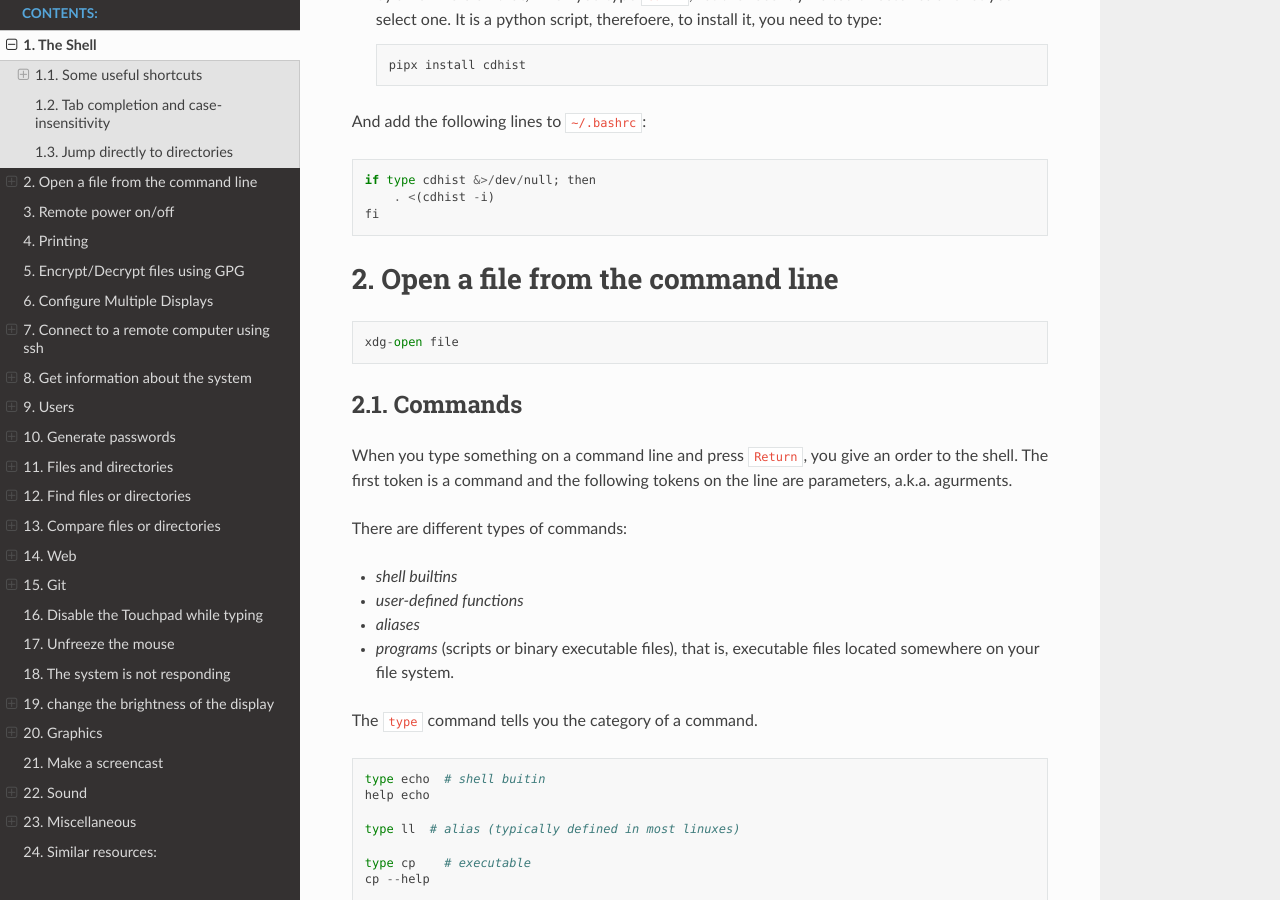
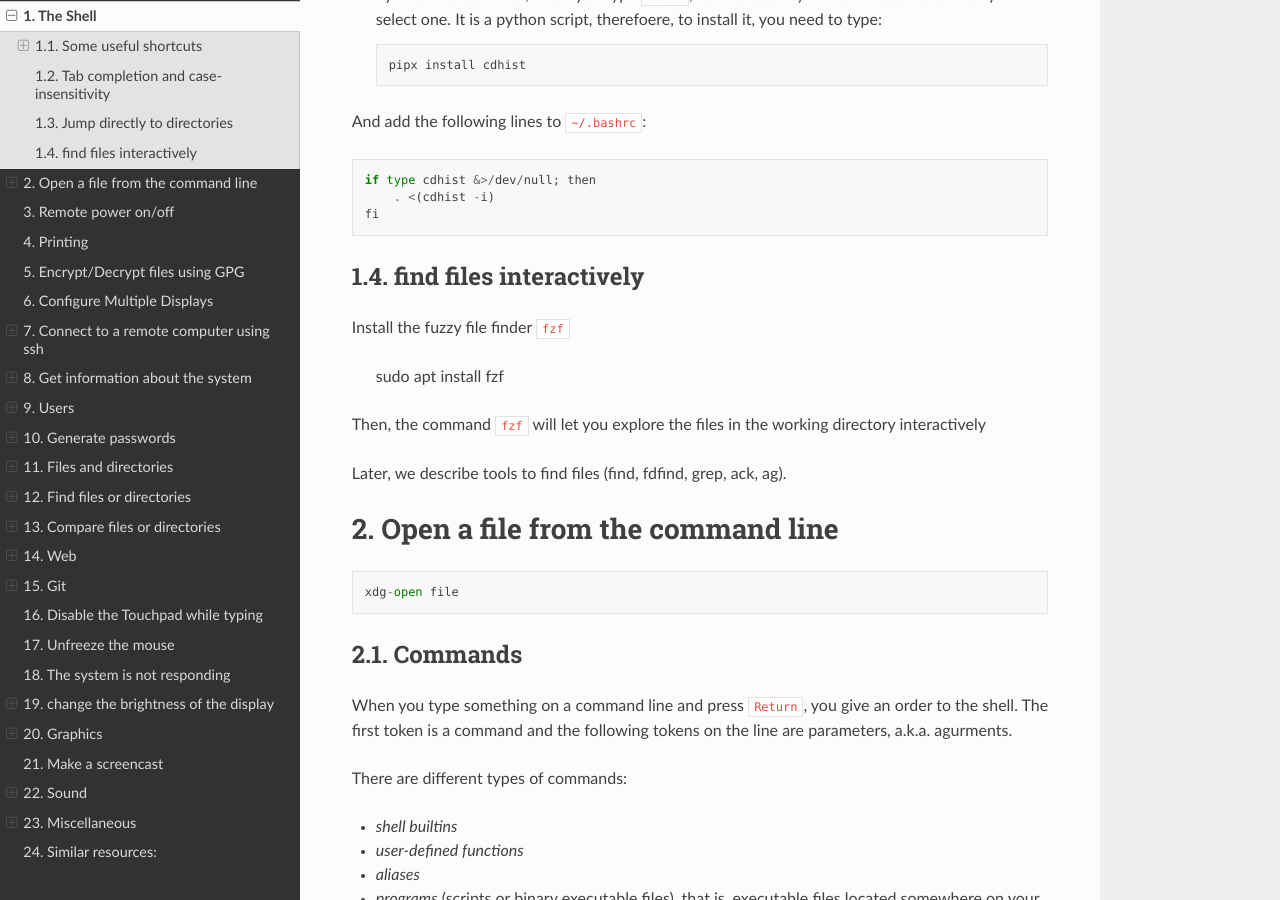
Before and after one commit to chrplr/linux-tips, a Sphinx documentation site: the page built from docs/linux_howto.rst, in a window 1280 px wide and 900 px high, scrolled down 2341 px. Built offline with Sphinx 7.4.7 and the Read the Docs theme 2.0.0, drawn with Linux system fonts in a browser that asks for light colours.

Commit message:
added fzf

```diff
--- a/docs/linux_howto.rst
+++ b/docs/linux_howto.rst
@@ -132,6 +132,18 @@ And add the following lines to ``~/.bashrc``::
     if type cdhist &>/dev/null; then
         . <(cdhist -i)
     fi
+
+find files interactively
+~~~~~~~~~~~~~~~~~~~~~~~~
+
+Install the fuzzy file finder ``fzf``
+
+    sudo apt install fzf
+
+Then, the command ``fzf`` will let you explore the files in the working directory interactively
+
+Later, we describe tools to find files (find, fdfind, grep, ack, ag).
+
 
 
 Open a file from the command line
```
